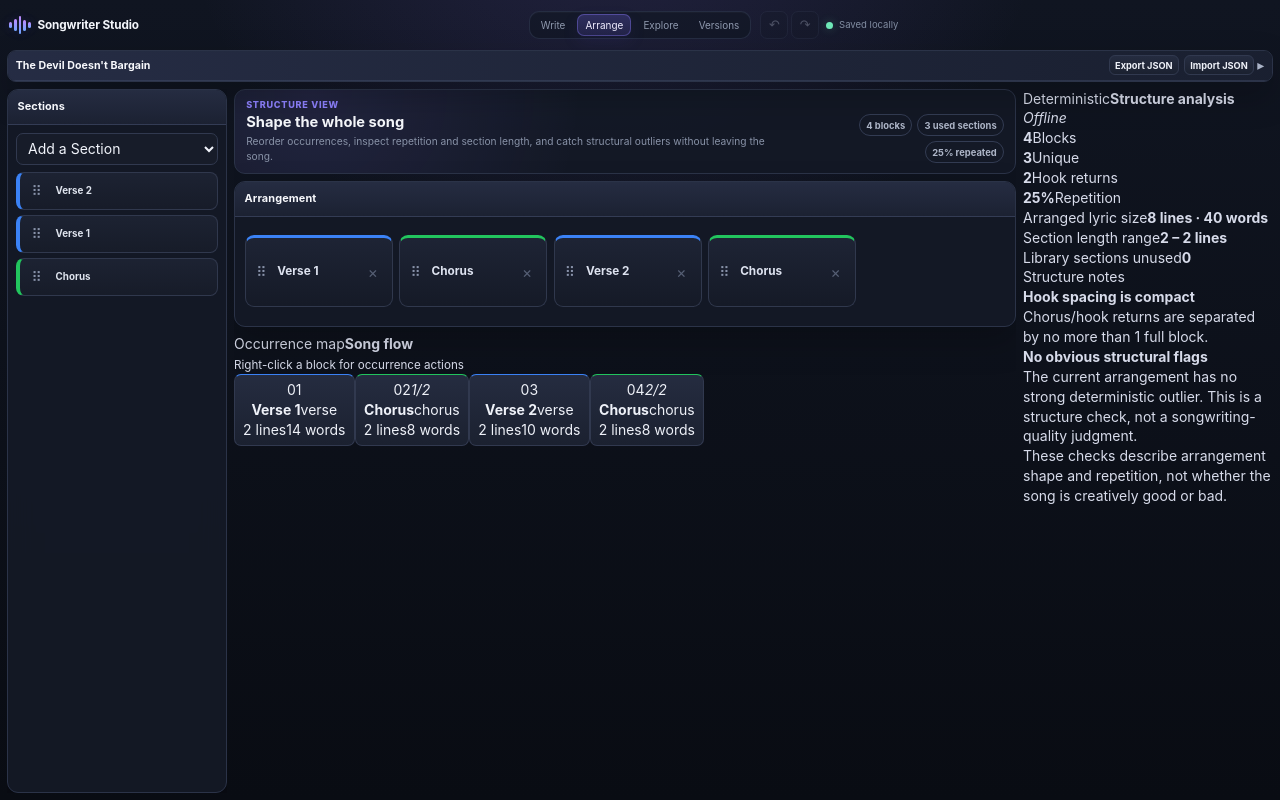
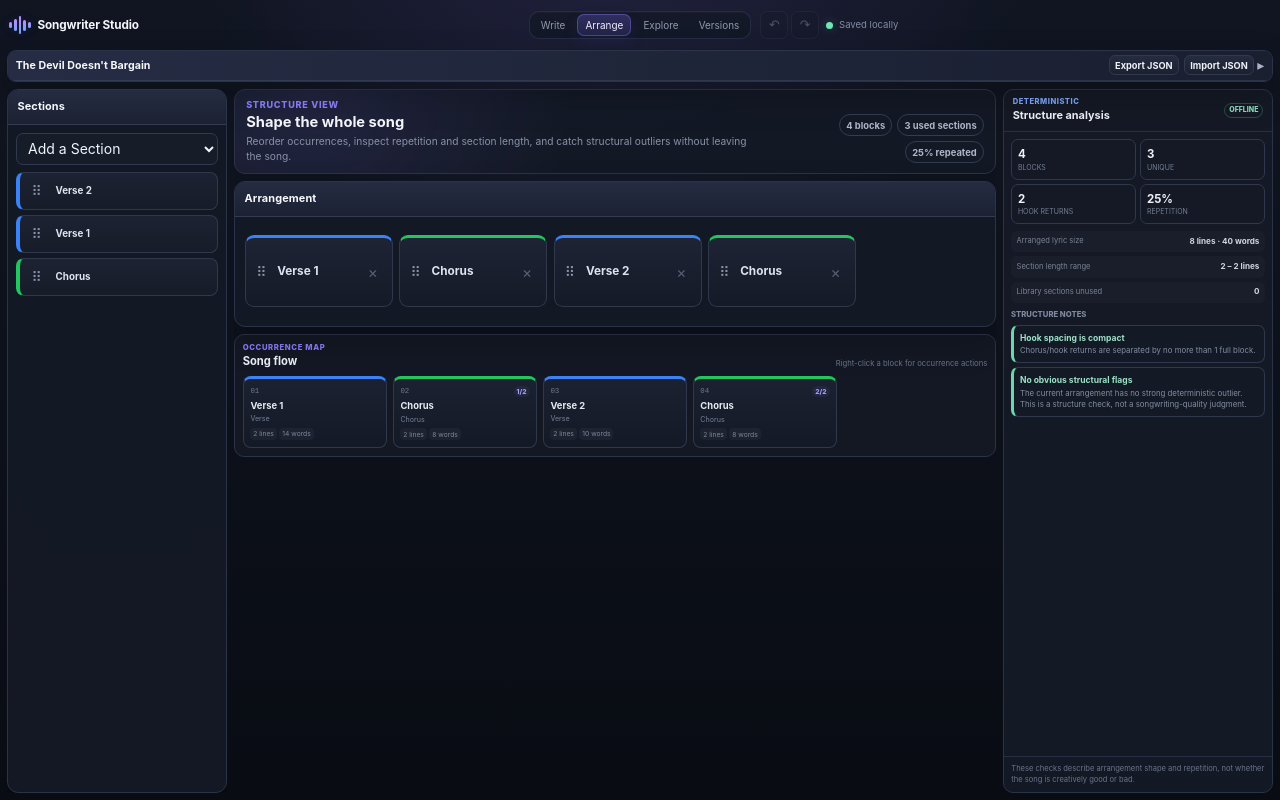
Before and after one commit to dstancomb3/Songwriter-Studio, a React (Vite) app: page / in a window 1280 px wide. Both pictures are taken after a click on the button "Arrange". Built offline with nearby package versions, Linux system fonts and the light colour scheme.

Commit message:
Style structural Arrange workspace

```diff
--- a/src/index.css
+++ b/src/index.css
@@ -4269,3 +4269,392 @@ h4 {
   font-size: 0.49rem;
   font-style: normal;
 }
+
+
+/* Arrange workspace structural analysis */
+
+.arrange-workspace--analysis {
+  grid-template-columns:
+    220px
+    minmax(0, 1fr)
+    270px;
+}
+
+.arrange-structure-overview {
+  min-height: 0;
+  display: flex;
+  flex-direction: column;
+  gap: 0.45rem;
+  padding: 0.55rem;
+  border: 1px solid var(--panel-border);
+  border-radius: 10px;
+  background: rgba(21, 26, 39, 0.78);
+}
+
+.arrange-structure-overview__heading {
+  display: flex;
+  align-items: flex-end;
+  justify-content: space-between;
+  gap: 0.7rem;
+}
+
+.arrange-structure-overview__heading > div {
+  display: grid;
+  gap: 0.02rem;
+}
+
+.arrange-structure-overview__heading span {
+  color: #8b7fff;
+  font-size: 0.55rem;
+  font-weight: 800;
+  letter-spacing: 0.08em;
+  text-transform: uppercase;
+}
+
+.arrange-structure-overview__heading strong {
+  color: #eef1f8;
+  font-size: 0.8rem;
+}
+
+.arrange-structure-overview__heading small {
+  color: #697488;
+  font-size: 0.55rem;
+}
+
+.arrange-flow {
+  min-height: 0;
+  display: grid;
+  grid-template-columns:
+    repeat(
+      auto-fill,
+      minmax(135px, 1fr)
+    );
+  align-content: start;
+  gap: 0.38rem;
+  overflow-y: auto;
+}
+
+.arrange-flow-card {
+  min-width: 0;
+  display: grid;
+  gap: 0.14rem;
+  padding: 0.48rem;
+  text-align: left;
+  border: 1px solid #30384d;
+  border-top: 3px solid #4c5b76;
+  border-radius: 8px;
+  background:
+    linear-gradient(
+      180deg,
+      rgba(28, 34, 49, 0.92),
+      rgba(20, 25, 38, 0.92)
+    );
+}
+
+.arrange-flow-card:hover:not(:disabled) {
+  border-left-color: #46516c;
+  border-right-color: #46516c;
+  border-bottom-color: #46516c;
+  background:
+    linear-gradient(
+      180deg,
+      rgba(34, 40, 57, 0.96),
+      rgba(24, 29, 43, 0.96)
+    );
+}
+
+.arrange-flow-card__top {
+  display: flex;
+  align-items: center;
+  justify-content: space-between;
+  gap: 0.35rem;
+}
+
+.arrange-flow-card__top > span {
+  color: #6f7a8f;
+  font-family:
+    ui-monospace,
+    "Cascadia Code",
+    monospace;
+  font-size: 0.53rem;
+}
+
+.arrange-flow-card__top > em {
+  padding: 0.08rem 0.22rem;
+  border-radius: 999px;
+  background: rgba(
+    139,
+    124,
+    255,
+    0.08
+  );
+  color: #a79dff;
+  font-size: 0.48rem;
+  font-style: normal;
+  font-weight: 800;
+}
+
+.arrange-flow-card > strong {
+  overflow: hidden;
+  text-overflow: ellipsis;
+  white-space: nowrap;
+  color: #e7ebf3;
+  font-size: 0.67rem;
+}
+
+.arrange-flow-card__type {
+  color: #768197;
+  font-size: 0.51rem;
+  text-transform: capitalize;
+}
+
+.arrange-flow-card__metrics {
+  display: flex;
+  flex-wrap: wrap;
+  gap: 0.2rem;
+  margin-top: 0.12rem;
+}
+
+.arrange-flow-card__metrics span {
+  padding: 0.08rem 0.2rem;
+  border-radius: 4px;
+  background: rgba(
+    255,
+    255,
+    255,
+    0.035
+  );
+  color: #7d879b;
+  font-size: 0.48rem;
+}
+
+.arrange-flow-empty {
+  grid-column: 1 / -1;
+  min-height: 110px;
+  display: grid;
+  place-items: center;
+  border: 1px dashed #394259;
+  border-radius: 8px;
+  color: #737e92;
+  font-size: 0.66rem;
+  text-align: center;
+}
+
+.arrange-insights {
+  min-width: 0;
+  min-height: 0;
+  display: flex;
+  flex-direction: column;
+  border: 1px solid var(--panel-border);
+  border-radius: 10px;
+  background: var(--panel);
+  overflow: hidden;
+}
+
+.arrange-insights__heading {
+  display: flex;
+  align-items: center;
+  justify-content: space-between;
+  gap: 0.5rem;
+  padding: 0.55rem 0.62rem;
+  border-bottom:
+    1px solid
+    var(--panel-border-soft);
+}
+
+.arrange-insights__heading > div {
+  display: grid;
+  gap: 0.02rem;
+}
+
+.arrange-insights__heading span {
+  color: #7fa8ff;
+  font-size: 0.54rem;
+  font-weight: 800;
+  letter-spacing: 0.07em;
+  text-transform: uppercase;
+}
+
+.arrange-insights__heading strong {
+  color: #eff2f8;
+  font-size: 0.78rem;
+}
+
+.arrange-insights__heading em {
+  padding: 0.1rem 0.28rem;
+  border: 1px solid rgba(
+    110,
+    231,
+    183,
+    0.25
+  );
+  border-radius: 999px;
+  color: #8fe0c2;
+  font-size: 0.5rem;
+  font-style: normal;
+  font-weight: 800;
+  text-transform: uppercase;
+}
+
+.arrange-metric-grid {
+  display: grid;
+  grid-template-columns:
+    1fr 1fr;
+  gap: 0.3rem;
+  padding: 0.5rem;
+}
+
+.arrange-metric-grid > div {
+  display: grid;
+  gap: 0.02rem;
+  padding: 0.42rem;
+  border: 1px solid #30384d;
+  border-radius: 7px;
+  background: rgba(
+    20,
+    25,
+    38,
+    0.72
+  );
+}
+
+.arrange-metric-grid strong {
+  color: #eef1f8;
+  font-size: 0.82rem;
+}
+
+.arrange-metric-grid span {
+  color: #747f94;
+  font-size: 0.5rem;
+  text-transform: uppercase;
+}
+
+.arrange-length-summary {
+  display: grid;
+  gap: 0.28rem;
+  padding:
+    0
+    0.5rem
+    0.5rem;
+}
+
+.arrange-length-summary > div {
+  display: flex;
+  align-items: center;
+  justify-content: space-between;
+  gap: 0.5rem;
+  padding: 0.35rem 0.4rem;
+  border-radius: 6px;
+  background: rgba(
+    255,
+    255,
+    255,
+    0.025
+  );
+}
+
+.arrange-length-summary span {
+  color: #788397;
+  font-size: 0.54rem;
+}
+
+.arrange-length-summary strong {
+  color: #cfd5e0;
+  font-size: 0.58rem;
+  text-align: right;
+}
+
+.arrange-notes {
+  min-height: 0;
+  flex: 1 1 auto;
+  display: flex;
+  flex-direction: column;
+  gap: 0.3rem;
+  overflow-y: auto;
+  padding:
+    0
+    0.5rem
+    0.5rem;
+}
+
+.arrange-notes__label {
+  color: #7f899e;
+  font-size: 0.55rem;
+  font-weight: 800;
+  text-transform: uppercase;
+}
+
+.arrange-note {
+  display: grid;
+  gap: 0.1rem;
+  padding: 0.42rem;
+  border: 1px solid #30384d;
+  border-left: 3px solid #55627c;
+  border-radius: 7px;
+  background: rgba(
+    20,
+    25,
+    38,
+    0.64
+  );
+}
+
+.arrange-note strong {
+  color: #dce1eb;
+  font-size: 0.61rem;
+}
+
+.arrange-note p {
+  margin: 0;
+  color: #828da1;
+  font-size: 0.56rem;
+  line-height: 1.4;
+}
+
+.arrange-note--watch {
+  border-left-color: #d7a96e;
+}
+
+.arrange-note--watch strong {
+  color: #dfbf91;
+}
+
+.arrange-note--good {
+  border-left-color: #6fd5ad;
+}
+
+.arrange-note--good strong {
+  color: #9ce2c7;
+}
+
+.arrange-note--info {
+  border-left-color: #749bea;
+}
+
+.arrange-insights__note {
+  flex: 0 0 auto;
+  padding: 0.48rem 0.52rem;
+  border-top:
+    1px solid
+    var(--panel-border-soft);
+  color: #697488;
+  font-size: 0.54rem;
+  line-height: 1.4;
+}
+
+@media (max-width: 1180px) {
+  .arrange-workspace--analysis {
+    grid-template-columns:
+      190px
+      minmax(0, 1fr)
+      235px;
+  }
+
+  .arrange-flow {
+    grid-template-columns:
+      repeat(
+        auto-fill,
+        minmax(120px, 1fr)
+      );
+  }
+}
```
